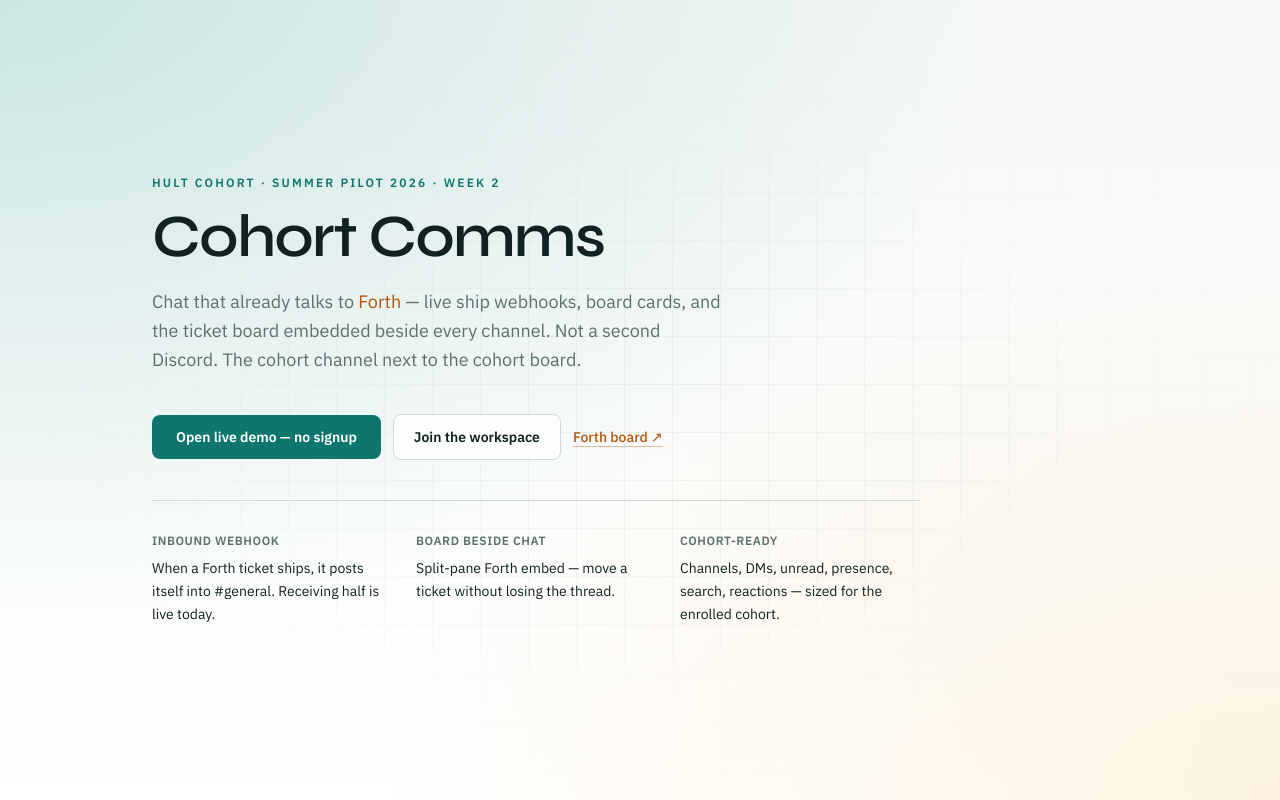
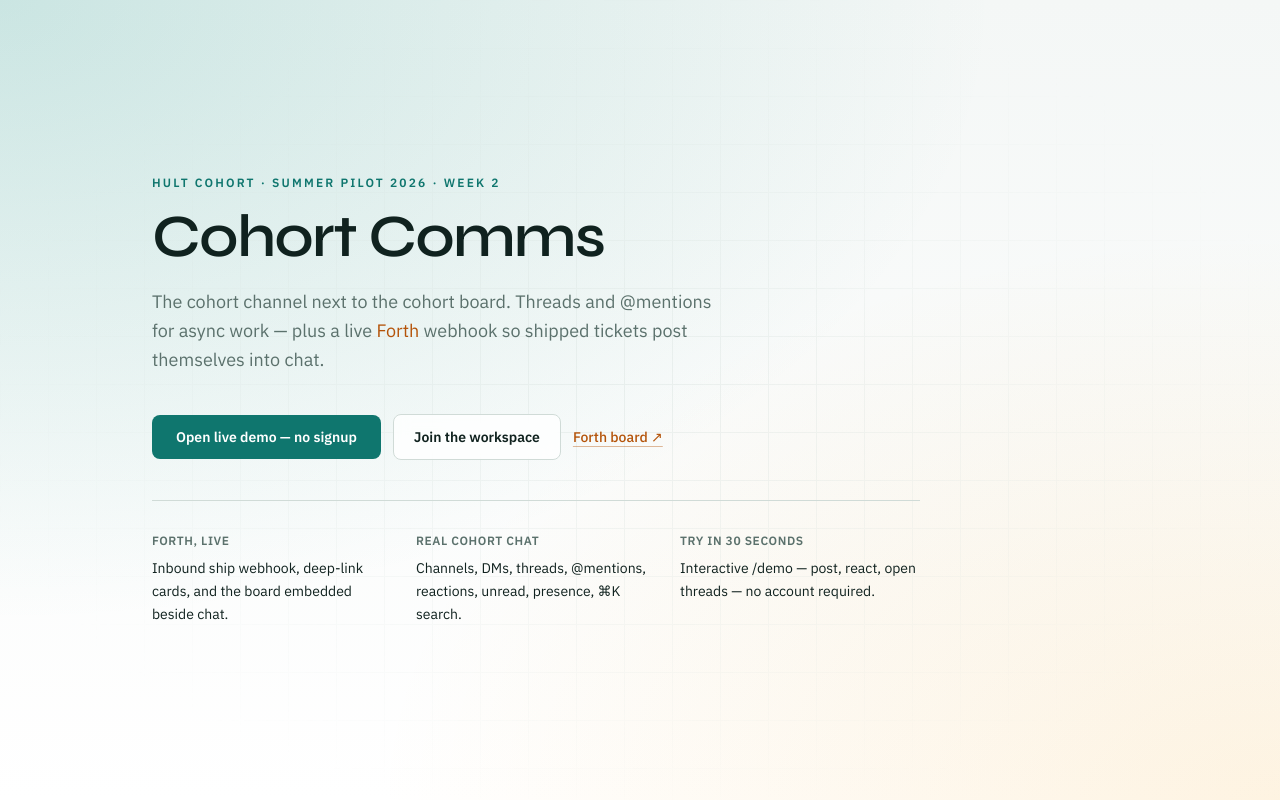
Before and after one commit to priyanshshahh/cohort-comms, a Next.js app: page / in a window 1280 px wide. Built offline with nearby package versions, Linux system fonts and the light colour scheme; no server answers.

Commit message:
Add @mention autocomplete and sell the full feature set on landing.
Faster 1s poll, roster-backed mention picker, and landing copy that
surfaces threads, mentions, ⌘K, and the Forth webhook for reviewers.

```diff
--- a/src/app/page.tsx
+++ b/src/app/page.tsx
@@ -4,6 +4,21 @@ import { auth } from '@clerk/nextjs/server'
 import { FORTH_BASE_URL } from '@/lib/forth'
 
 export const dynamic = 'force-dynamic'
+
+const PILLARS = [
+  {
+    title: 'Forth, live',
+    body: 'Inbound ship webhook, deep-link cards, and the board embedded beside chat.',
+  },
+  {
+    title: 'Real cohort chat',
+    body: 'Channels, DMs, threads, @mentions, reactions, unread, presence, ⌘K search.',
+  },
+  {
+    title: 'Try in 30 seconds',
+    body: 'Interactive /demo — post, react, open threads — no account required.',
+  },
+]
 
 export default async function Landing() {
   const { userId } = await auth()
@@ -29,10 +44,10 @@ export default async function Landing() {
             Cohort Comms
           </h1>
           <p className="max-w-xl pt-5 text-lg leading-relaxed text-muted">
-            Chat that already talks to{' '}
-            <span className="text-pm">Forth</span> — live ship webhooks, board
-            cards, and the ticket board embedded beside every channel. Not a
-            second Discord. The cohort channel next to the cohort board.
+            The cohort channel next to the cohort board. Threads and @mentions
+            for async work — plus a live{' '}
+            <span className="text-pm">Forth</span> webhook so shipped tickets
+            post themselves into chat.
           </p>
         </div>
 
@@ -60,32 +75,14 @@ export default async function Landing() {
         </div>
 
         <dl className="grid max-w-3xl gap-6 border-t border-line pt-8 sm:grid-cols-3">
-          <div>
-            <dt className="text-xs font-semibold uppercase tracking-wider text-muted">
-              Inbound webhook
-            </dt>
-            <dd className="pt-2 text-sm leading-relaxed">
-              When a Forth ticket ships, it posts itself into #general. Receiving
-              half is live today.
-            </dd>
-          </div>
-          <div>
-            <dt className="text-xs font-semibold uppercase tracking-wider text-muted">
-              Board beside chat
-            </dt>
-            <dd className="pt-2 text-sm leading-relaxed">
-              Split-pane Forth embed — move a ticket without losing the thread.
-            </dd>
-          </div>
-          <div>
-            <dt className="text-xs font-semibold uppercase tracking-wider text-muted">
-              Cohort-ready
-            </dt>
-            <dd className="pt-2 text-sm leading-relaxed">
-              Channels, DMs, unread, presence, search, reactions — sized for the
-              enrolled cohort.
-            </dd>
-          </div>
+          {PILLARS.map((pillar) => (
+            <div key={pillar.title}>
+              <dt className="text-xs font-semibold uppercase tracking-wider text-muted">
+                {pillar.title}
+              </dt>
+              <dd className="pt-2 text-sm leading-relaxed">{pillar.body}</dd>
+            </div>
+          ))}
         </dl>
       </div>
     </main>
--- a/src/components/ChatView.tsx
+++ b/src/components/ChatView.tsx
@@ -243,19 +243,22 @@ export default function ChatView({
   const [draft, setDraft] = useState('')
   const [sending, setSending] = useState(false)
   const [error, setError] = useState<string | null>(null)
+  const [mentionQuery, setMentionQuery] = useState<string | null>(null)
   const bottomRef = useRef<HTMLDivElement>(null)
+  const inputRef = useRef<HTMLInputElement>(null)
 
   const key = `/api/messages?scope=${encodeURIComponent(scope)}`
   const { data, mutate } = useSWR<{ messages: ChatMessage[] }>(key, fetcher, {
-    refreshInterval: 2000,
+    refreshInterval: 1000,
   })
 
   // SWR dedupes this with the sidebar's identical request.
-  const { data: me } = useSWR<{ me?: { handle?: string } }>(
-    '/api/bootstrap',
-    fetcher
-  )
-  const meHandle = me?.me?.handle
+  const { data: boot } = useSWR<{
+    me?: { handle?: string }
+    members?: { handle: string; name: string }[]
+  }>('/api/bootstrap', fetcher)
+  const meHandle = boot?.me?.handle
+  const roster = boot?.members ?? []
 
   const messages = data?.messages ?? []
 
@@ -273,6 +276,35 @@ export default function ChatView({
     mutate()
   }, [mutate])
 
+  function onDraftChange(value: string) {
+    setDraft(value)
+    const cursor = inputRef.current?.selectionStart ?? value.length
+    const before = value.slice(0, cursor)
+    const match = before.match(/@([a-zA-Z0-9_-]{0,39})$/)
+    setMentionQuery(match ? match[1].toLowerCase() : null)
+  }
+
+  function insertMention(handle: string) {
+    const cursor = inputRef.current?.selectionStart ?? draft.length
+    const before = draft.slice(0, cursor)
+    const after = draft.slice(cursor)
+    const replaced = before.replace(/@([a-zA-Z0-9_-]{0,39})$/, `@${handle} `)
+    setDraft(replaced + after)
+    setMentionQuery(null)
+    queueMicrotask(() => inputRef.current?.focus())
+  }
+
+  const mentionHits =
+    mentionQuery === null
+      ? []
+      : roster
+          .filter(
+            (m) =>
+              m.handle.toLowerCase().includes(mentionQuery) ||
+              m.name.toLowerCase().includes(mentionQuery)
+          )
+          .slice(0, 6)
+
   async function send(event: React.FormEvent) {
     event.preventDefault()
     const body = draft.trim()
@@ -281,6 +313,7 @@ export default function ChatView({
     setSending(true)
     setError(null)
     setDraft('')
+    setMentionQuery(null)
 
     const res = await fetch('/api/messages', {
       method: 'POST',
@@ -341,12 +374,35 @@ export default function ChatView({
           🔒 {readOnlyReason ?? 'This channel is read-only.'}
         </div>
       ) : (
-        <form onSubmit={send} className="border-t border-line px-5 py-3">
+        <form onSubmit={send} className="relative border-t border-line px-5 py-3">
           {error && <p className="pb-2 text-xs text-red-500">{error}</p>}
+          {mentionHits.length > 0 && (
+            <div
+              role="listbox"
+              aria-label="Mention suggestions"
+              className="absolute bottom-full left-5 right-5 z-20 mb-1 overflow-hidden rounded-lg border border-line bg-panel shadow-lg"
+            >
+              {mentionHits.map((member) => (
+                <button
+                  key={member.handle}
+                  type="button"
+                  role="option"
+                  onClick={() => insertMention(member.handle)}
+                  className="flex w-full items-center gap-2 border-b border-line px-3 py-2 text-left text-sm last:border-0 hover:bg-raised"
+                >
+                  <span className="font-semibold text-accent">
+                    @{member.handle}
+                  </span>
+                  <span className="truncate text-muted">{member.name}</span>
+                </button>
+              ))}
+            </div>
+          )}
           <div className="flex gap-2">
             <input
+              ref={inputRef}
               value={draft}
-              onChange={(e) => setDraft(e.target.value)}
+              onChange={(e) => onDraftChange(e.target.value)}
               placeholder={`Message ${title}…`}
               aria-label={`Message ${title}`}
               autoComplete="off"
@@ -361,7 +417,7 @@ export default function ChatView({
             </button>
           </div>
           <p className="pt-1.5 text-[11px] text-muted">
-            Paste a Forth link to attach the board item to this conversation.
+            @mention · Reply for threads · Paste a Forth link for a board card
           </p>
         </form>
       )}
```
